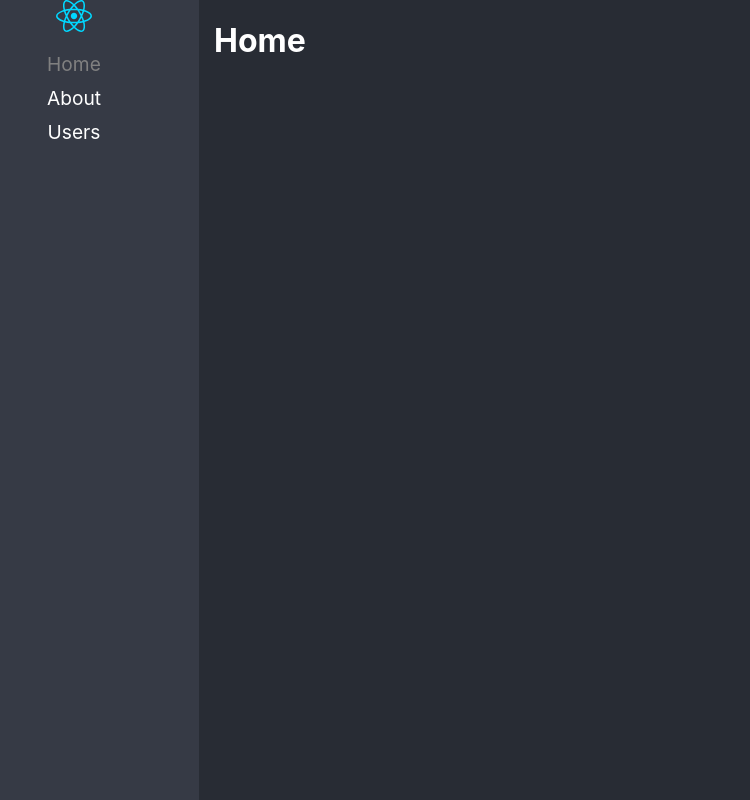
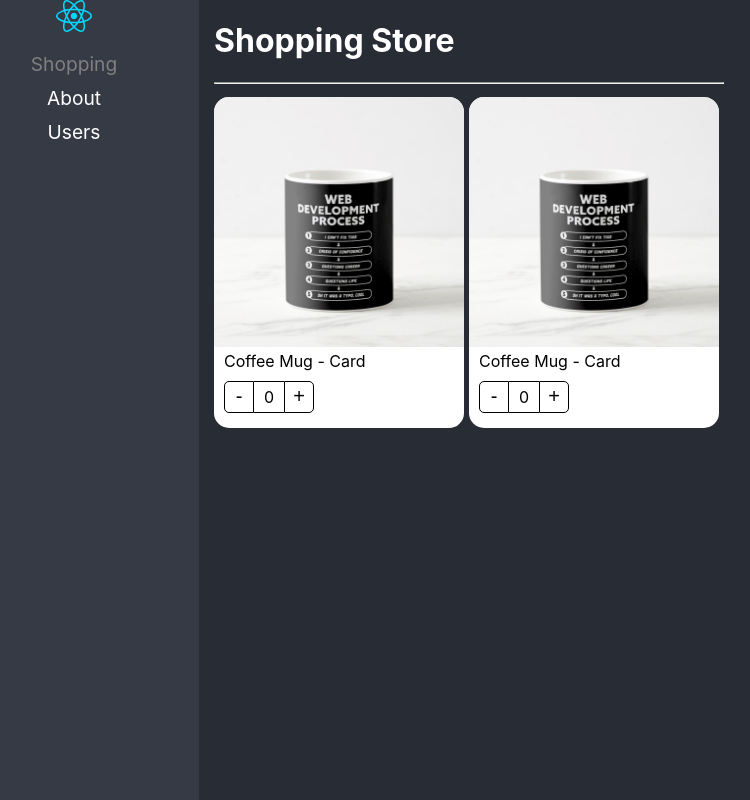
Before and after one commit to ArielFerreiro/react-adv, a React app: page / in a window 1280 px wide. Shown: the whole page, without its empty margins (51-801 px from the left). Built offline with nearby package versions, Linux system fonts and the light colour scheme; the HTML template or start-up script is replaced by a standard one.

Commit message:
component compound ready

```diff
--- /dev/null
+++ b/src/02-component-patterns/components/ProductButton.tsx
@@ -0,0 +1,16 @@
+import { useContext } from "react";
+import { ProductContext } from "./ProductCard";
+import styles from '../styles/styles.module.css';
+
+export const ProductButtons = () => {
+
+    const {counter, increaseBy} = useContext(ProductContext);
+
+    return (
+        <div className={ styles.buttonsContainer}>
+            <button className={ styles.buttonMinus } onClick={ () => increaseBy(-1)}>-</button>
+            <div className={ styles.countLabel }>{ counter }</div>
+            <button className={ styles.buttonAdd } onClick={ () => increaseBy(+1)}>+</button>
+        </div>
+    );
+}
--- /dev/null
+++ b/src/02-component-patterns/components/ProductCard.tsx
@@ -0,0 +1,36 @@
+import { createContext } from 'react';
+
+import { ProductContextProps, ProductCardProps } from '../interfaces/interfaces';
+
+import styles from '../styles/styles.module.css';
+import { useProduct } from '../hooks/useProduct';
+
+import { ProductImage, ProductTitle, ProductButtons } from './';
+
+//:: Context
+export const ProductContext = createContext({} as ProductContextProps);
+const { Provider } = ProductContext;
+
+export const ProductCard = ({ children, product }: ProductCardProps) => {
+
+    const {counter, increaseBy} = useProduct();
+
+    return (
+        <Provider value={{ counter, increaseBy, product}}>
+            <div className={ styles.productCard }>
+
+                { children }
+
+                { /* <ProductImage />
+
+                <ProductTitle title={ product.title} />
+
+                <ProductButtons increaseBy={ increaseBy } counter={ counter }/>
+                */ }
+
+            </div>
+        </Provider>
+    )
+}
+
+export default ProductCard
--- /dev/null
+++ b/src/02-component-patterns/components/ProductImage.tsx
@@ -0,0 +1,25 @@
+import { useContext } from "react";
+import { ProductContext } from "./ProductCard";
+
+import noImage from '../assets/no-image.jpg';
+import styles from '../styles/styles.module.css';
+
+export const ProductImage = ({ img = '' }) => {
+
+    const {product} = useContext(ProductContext);
+
+    let imgtoShow: string;
+
+    if (img) {
+        imgtoShow = img;
+    } else if ( product.img ) {
+        imgtoShow = product.img;
+    } else {
+        imgtoShow = noImage;
+    }
+
+    return (
+        <img src={ imgtoShow } alt="Product" className={ styles.productImg } />
+    );
+
+}
--- /dev/null
+++ b/src/02-component-patterns/components/ProductTitle.tsx
@@ -0,0 +1,14 @@
+import { useContext } from "react";
+import { ProductContext } from "./ProductCard";
+import styles from '../styles/styles.module.css';
+
+
+export const ProductTitle = ({ title }: {title?: string}) => {
+
+    const {product} = useContext(ProductContext);
+
+
+    return (
+        <span className={ styles.productDescription }>{ title ? title : product.title }</span>
+    );
+}
--- /dev/null
+++ b/src/02-component-patterns/components/index.ts
@@ -0,0 +1,18 @@
+import {ProductCard as ProductCardHOC} from "./ProductCard";
+import { ProductCardHOCProps } from "../interfaces/interfaces";
+
+import { ProductImage } from "./ProductImage";
+import { ProductTitle } from "./ProductTitle";
+import { ProductButtons } from "./ProductButton";
+
+export { ProductButtons } from "./ProductButton";
+export { ProductImage } from "./ProductImage";
+export { ProductTitle } from "./ProductTitle";
+
+export const ProductCard: ProductCardHOCProps = Object.assign( ProductCardHOC, {
+    Title: ProductTitle,
+    Image: ProductImage,
+    Buttons: ProductButtons
+})
+
+export default ProductCard;
--- /dev/null
+++ b/src/02-component-patterns/hooks/useProduct.ts
@@ -0,0 +1,15 @@
+import { useState } from 'react';
+
+
+export const useProduct = () => {
+    const [counter, setCounter] = useState(0);
+
+    const increaseBy = ( value: number ) => {
+        setCounter( prev => Math.max( prev + value, 0));
+    }
+
+    return {
+        counter,
+        increaseBy
+    }
+}
--- /dev/null
+++ b/src/02-component-patterns/interfaces/interfaces.ts
@@ -0,0 +1,25 @@
+import { ReactElement } from "react";
+
+export interface ProductCardProps {
+    children?: ReactElement | ReactElement[];  //Uno o varios opcional
+    product: Product;
+}
+
+export interface Product {
+    id: string;
+    title: string;
+    img?: string;
+}
+
+export interface ProductContextProps {
+    counter: number;
+    increaseBy: (value: number) => void;
+    product: Product;
+}
+
+export interface ProductCardHOCProps {
+    ({children, product}: ProductCardProps): JSX.Element;
+    Title: ({ title }: {title?: string;}) => JSX.Element;
+    Image: ({ img }: {img?: string;}) => JSX.Element;
+    Buttons: () => JSX.Element;
+}
--- /dev/null
+++ b/src/02-component-patterns/pages/ShoppingPage.tsx
@@ -0,0 +1,32 @@
+import { ProductCard, ProductButtons, ProductImage, ProductTitle } from "../components/";
+
+const product = {
+    id: '1',
+    title: 'Coffee Mug - Card',
+    img: './coffee-mug.png'
+}
+
+const ShoppingPage = () => {
+  return (
+    <div>
+        <h1>Shopping Store</h1>
+        <hr/>
+        <div style={{ display: 'flex', flexDirection:'row', flexWrap:'wrap'}}>
+            <ProductCard product={ product }>
+              <ProductCard.Image />
+              <ProductCard.Title  />
+              <ProductCard.Buttons />
+            </ProductCard>
+
+            <ProductCard product={ product }>
+              <ProductImage />
+              <ProductTitle />
+              <ProductButtons />
+            </ProductCard>
+        </div>
+
+    </div>
+  )
+}
+
+export default ShoppingPage
--- /dev/null
+++ b/src/02-component-patterns/styles/styles.module.css
@@ -0,0 +1,62 @@
+
+
+.productCard {
+    background-color: white;
+    border-radius: 15px;
+    color: black;
+    padding-bottom: 5px;
+    width: 250px;
+    margin-right: 5px;
+    margin-top: 5px;
+}
+
+.productImg {
+    border-radius: 15px 15px 0px 0px;
+    width: 100%;
+}
+
+.productDescription {
+    margin: 10px;
+}
+
+.buttonsContainer {
+    margin: 10px;
+    display: flex;
+    flex-direction: row;
+}
+
+.buttonMinus {
+    cursor: pointer;
+    background-color: transparent;
+    border: 1px solid black;
+    border-radius: 5px 0px 0px 5px;
+    font-size: 20px;
+    width: 30px;
+}
+
+.buttonMinus:hover {
+    background-color: rgba(0, 0, 0, 0.1);
+}
+
+.countLabel {
+    border-bottom: 1px solid black;
+    border-top: 1px solid black;
+    font-size: 16px;
+    height: 25px;
+    padding-top: 5px;
+    text-align: center;
+    width: 30px;
+}
+
+.buttonAdd {
+    cursor: pointer;
+    background-color: transparent;
+    border: 1px solid black;
+    border-radius: 0px 5px 5px 0px;
+    font-size: 20px;
+    width: 30px;
+}
+
+.buttonAdd:hover {
+    background-color: rgba(0, 0, 0, 0.1);
+}
--- a/src/routes/Navigation.tsx
+++ b/src/routes/Navigation.tsx
@@ -4,6 +4,7 @@
 import { Routes, Route, NavLink } from 'react-router-dom';
 
 import logo from '../assets/react.svg';
+import ShoppingPage from "../02-component-patterns/pages/ShoppingPage";
 
 
 export const Navigation = () => {
@@ -15,7 +16,7 @@
 
                     <ul>
                         <li>
-                            <NavLink to="/" className={ ({ isActive }) => isActive ? 'nav-active' : '' }>Home</NavLink>
+                            <NavLink to="/" className={ ({ isActive }) => isActive ? 'nav-active' : '' }>Shopping</NavLink>
                         </li>
                         <li>
                             <NavLink to="/about" className={ ({ isActive }) => isActive ? 'nav-active' : '' }>About</NavLink>
@@ -28,7 +29,7 @@
 
                 <Routes>
 
-                    <Route path="/" element={ <h1> Home </h1> } />
+                    <Route path="/" element={ <ShoppingPage /> } />
                     <Route path="/about" element={ <h1> About </h1> } />
                     <Route path="/users" element={ <h1> Users </h1> } />
 
```
Also changed, not shown: public/coffee-mug.png (added), src/02-component-patterns/assets/no-image.jpg (added).
